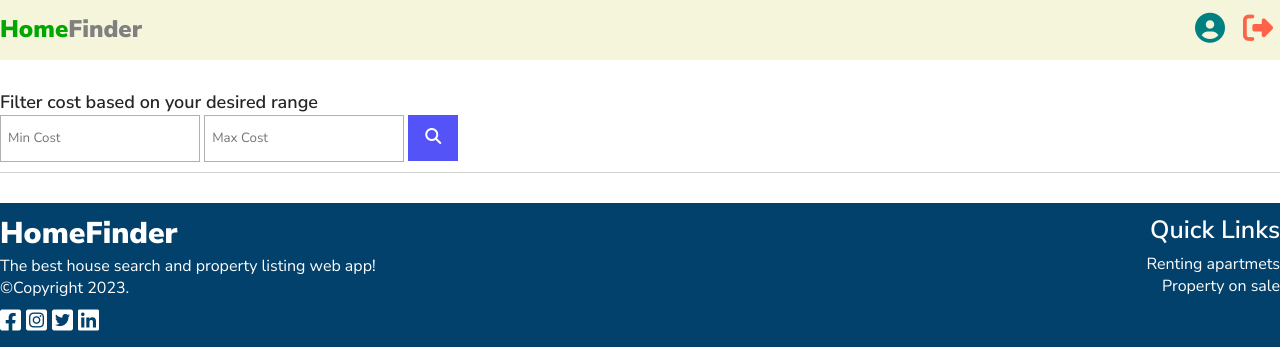
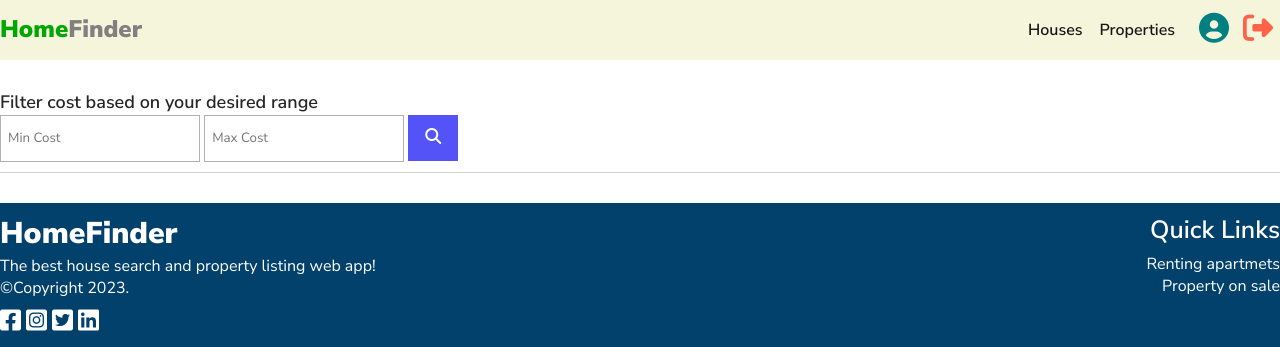
Before and after one commit to Arthur-Smart/django-houses, a Django app: page /houses/ in a window 1280 px wide. Shown: the top 347 px of the page. Run offline with Django 4.2, Linux system fonts and the light colour scheme; a user stored in the database is signed in; data that the repository does not hold is empty.

Commit message:
new commit

```diff
--- a/core/static/css/base.css
+++ b/core/static/css/base.css
@@ -48,6 +48,25 @@ nav{
     color:gray;
 }
 
+.nav-link-btn{
+    font-weight: 600;
+    text-decoration: none;
+    color:rgba(0, 0, 0, 0.904);
+    margin-right: 17px;
+}
+
+.nav-link-btn-mobile{
+font-weight: 600;
+    text-decoration: none;
+    color: white;
+    margin-top: 10px;
+}
+
+.nav-right{
+    display: flex;
+    align-items: center;
+    justify-content: space-between;
+}
 
 .join{
     width:100px;
--- a/core/templates/core/base.html
+++ b/core/templates/core/base.html
@@ -32,6 +32,8 @@
             </div>
             <div class="nav-right">
                 {% if request.user.is_authenticated %}
+                <a href ="{% url 'houses' %}" title="Houses"  class="nav-link-btn" >Houses</a>
+                <a href ="{% url 'properties' %}" title="User Account"  class="nav-link-btn" >Properties</a>
                 <a href ="{% url 'dashboard' %}" title="User Account"  class="nav-account-btn" ><i class="fa-solid fa-circle-user"></i></a>
                 <a href ="{% url 'logout' %}" title="Logout"  class="logout-account-btn" ><i class="fa-solid fa-right-from-bracket"></i></a>
                 {% else %}
@@ -51,9 +53,11 @@
                 {% if request.user.is_authenticated %}
                 <div class="mobile-logout-account">
                 <a href="{% url 'dashboard' %}" title="User Account" class="nav-mobile-account-btn mobile-links"><p><i class="fa-solid fa-circle-user fa-lg"></i> Dashboard</p></a>
-                <a href="{% url 'index' %}" title="Logout" class="logout-mobile-account-btn mobile-links"><p><i class="fa-solid fa-house"></i> Home</p></a>
+                <a href="{% url 'index' %}" title="Home" class="logout-mobile-account-btn mobile-links"><p><i class="fa-solid fa-house"></i> Home</p></a>
+                <a href="{% url 'houses' %}" title="Houses" class="nav-link-btn-mobile"><i class="fa-solid fa-house-circle-check"></i> Houses</a>
+                <a href="{% url 'properties' %}" title="User Account" class="nav-link-btn-mobile"><i class="fa-solid fa-land-mine-on"></i> Properties</a>
                 <a href="{% url 'logout' %}" title="Logout" class="logout-mobile-account-btn mobile-links"><p><i class="fa-solid fa-right-from-bracket"></i> Logout</p></a>
-                <a href="{% url 'settings' %}" title="Logout" class="settings-mobile-account-btn mobile-links"><p><i class="fa-solid fa-gear"></i> Settings</p></a>
+                <a href="{% url 'settings' %}" title="Settings" class="settings-mobile-account-btn mobile-links"><p><i class="fa-solid fa-gear"></i> Settings</p></a>
                 </div>
                 {% else %}
                 <div class="join-singin">
--- a/core/templates/core/login.html
+++ b/core/templates/core/login.html
@@ -16,7 +16,7 @@
         <a class="auth-name" href="{% url 'index' %}">
             <h2 class="auth-name">Home <span>Finder</span></h2>
         </a>
-        <h4>Register To Continue With Home Finder</h4>
+        <h4>Login To Continue With Home Finder</h4>
         <form class="login-form" method="POST" action=".">
             {% csrf_token %}
             <!-- {{form.as_p}} -->
```
Also changed, not shown: 1 other file.
